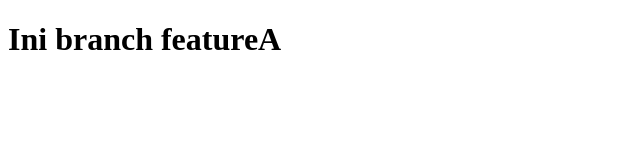
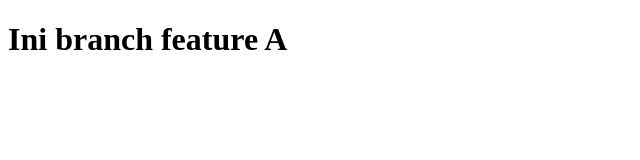
Before and after one commit to nuruslaily/pelatihan, a plain HTML site: page index.html in a window 1280 px wide. Shown: the full height of the page, 0-640 px from the left. Drawn offline with Linux system fonts and the light colour scheme.

Commit message:
tag branch featureA

```diff
--- a/index.html
+++ b/index.html
@@ -7,6 +7,6 @@
     <title>Document</title>
   </head>
   <body>
-    <h1>Ini branch featureA</h1>
+    <h1>Ini branch feature A</h1>
   </body>
 </html>
```
